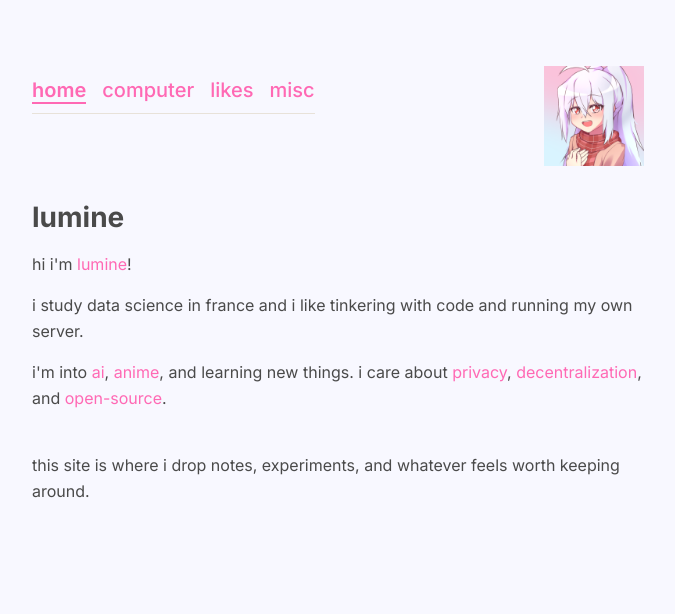
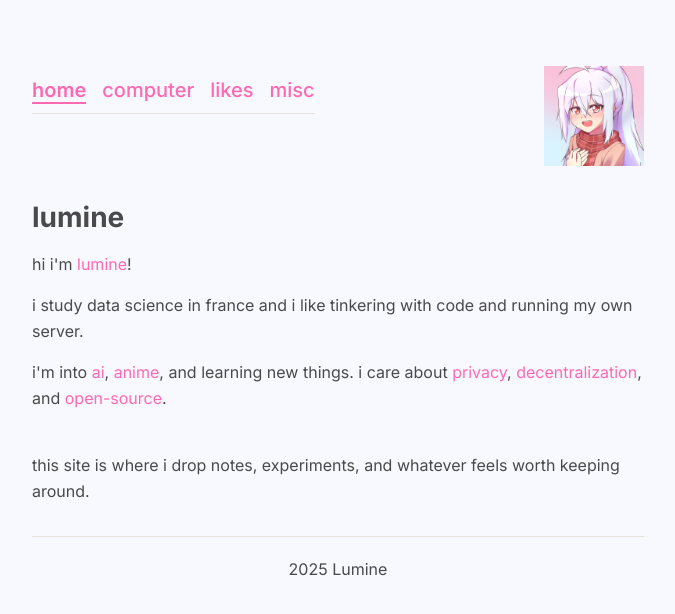
Before and after one commit to luuumine/luuumine.com, an Astro site: page / in a window 1280 px wide. Shown: the whole page, without its empty margins (302-977 px from the left). Built offline with nearby package versions, Linux system fonts and the light colour scheme; Astro itself is replaced by a stand-in of ours.

Commit message:
feat: add footer and bump to 3.0.1

```diff
--- a/package.json
+++ b/package.json
@@ -1,6 +1,6 @@
 {
 	"name": "luuumine.com",
-	"version": "3.0.0",
+	"version": "3.0.1",
 	"private": true,
 	"type": "module",
 	"engines": {
--- /dev/null
+++ b/src/components/Footer.astro
@@ -0,0 +1,7 @@
+---
+import "../styles/footer.css";
+---
+
+<footer class="site-footer">
+	<p>{new Date().getFullYear()} Lumine</p>
+</footer>
--- a/src/layouts/Base.astro
+++ b/src/layouts/Base.astro
@@ -2,6 +2,7 @@
 import "../styles/global.css";
 
 import Header from "../components/Header.astro";
+import Footer from "../components/Footer.astro";
 
 interface Props {
 	title: string;
@@ -30,6 +31,7 @@ const username = "lumine";
 			<main>
 				<slot />
 			</main>
+			<Footer />
 		</div>
 	</body>
 </html>
--- /dev/null
+++ b/src/styles/footer.css
@@ -0,0 +1,10 @@
+.site-footer {
+	padding-top: 1rem;
+	margin-top: 2rem;
+	border-top: 1px solid var(--line);
+}
+
+.site-footer p {
+	margin: 0.25rem 0;
+	text-align: center;
+}
```
Also changed, not shown: 1 other file.
